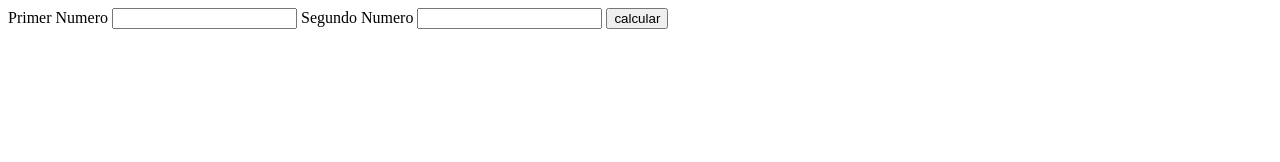
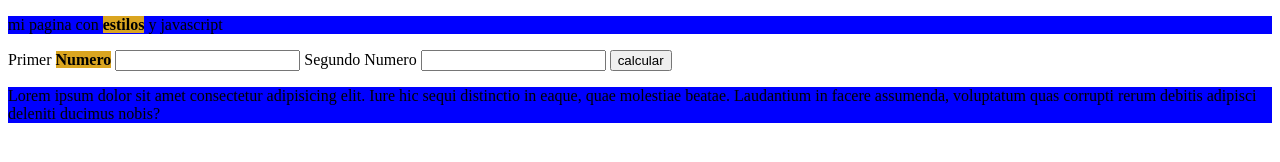
Before and after one commit to kensey1986/sumaNumsMetodo1, a plain HTML site: page index.html in a window 1280 px wide. Drawn offline with Linux system fonts and the light colour scheme.

Commit message:
otro commit

```diff
--- a/index.html
+++ b/index.html
@@ -5,22 +5,41 @@
     <meta http-equiv="X-UA-Compatible" content="IE=edge">
     <meta name="viewport" content="width=device-width, initial-scale=1.0">
     <title>Pactica.</title>
+    <style>
+        /* div {
+            background: red;
+            padding: 10px;
+        } */
+        p {
+            background: blue;
+        }
+        strong {
+            background: goldenrod;
+        }
+    </style>
 </head>
 <body>
+    <div>
+        <p> mi pagina con <strong>estilos</strong> y javascript</p>
+
+    </div>
 
     <section>
         <form action="">
-            <label for="Input1">Primer Numero</label>
+            <label for="Input1">Primer <strong>Numero</strong> </label>
             <input  id="Input1" type="number">
             <label for="Input2">Segundo Numero</label>
-            <input id="Input2" type="number">
-            <button  onclick="onGetDatodosSuma()" type="button">
+            <input id="Input2" type="number" >
+            <button  onclick="onGetDatodosSuma()" type="button" >
                 calcular
             </button>
             <p id="resultado"></p>
         </form>
     </section>
 
+    <div>
+        <p> Lorem ipsum dolor sit amet consectetur adipisicing elit. Iure hic sequi distinctio in eaque, quae molestiae beatae. Laudantium in facere assumenda, voluptatum quas corrupti rerum debitis adipisci deleniti ducimus nobis?</p>
+    </div>
     <script src="./index.js"></script>
 </body>
 </html>
```
